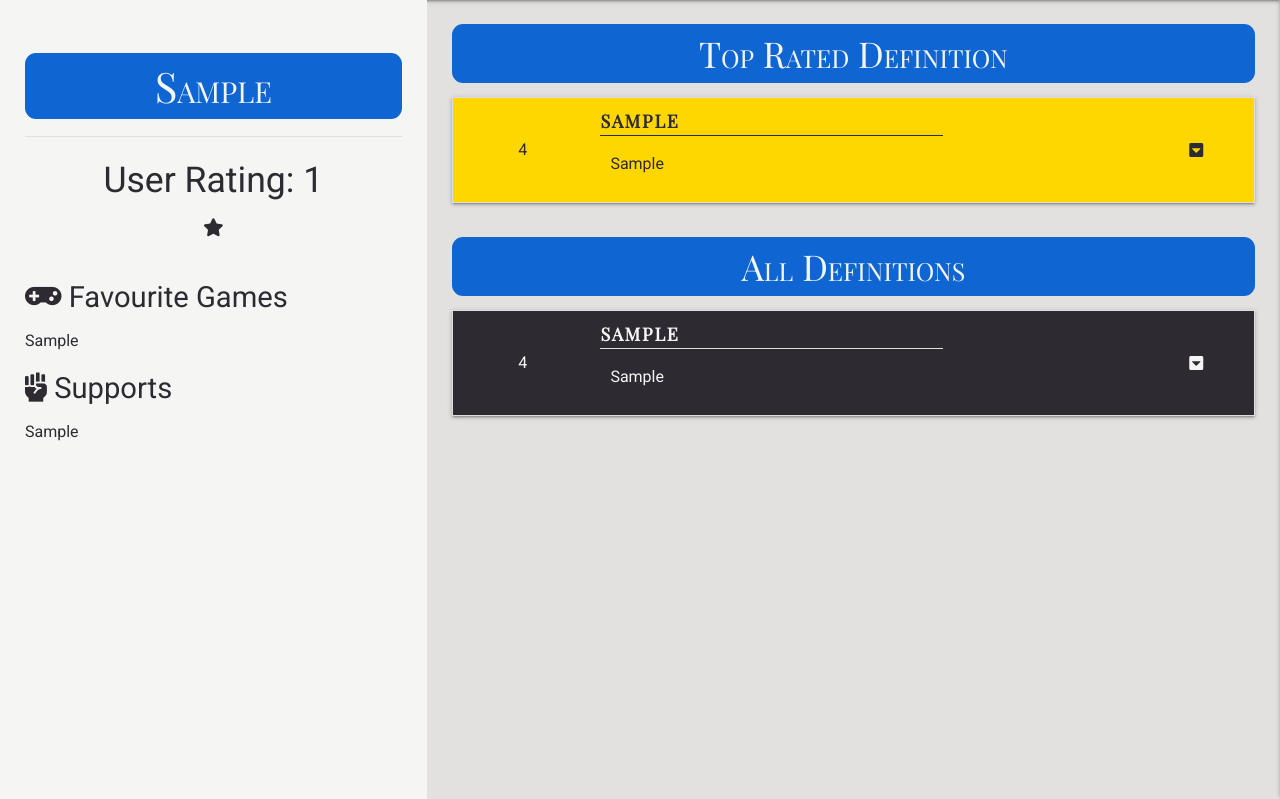
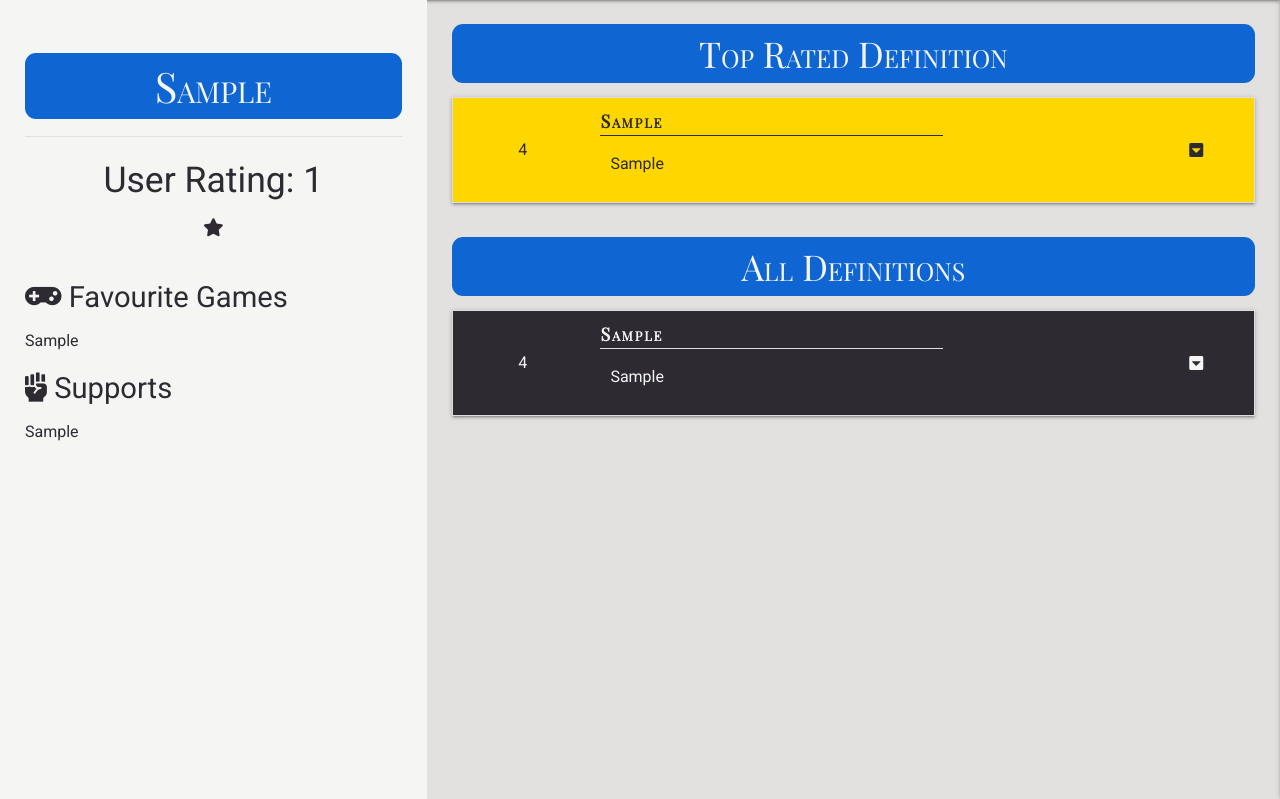
Before and after one commit to mark-obeirne/esports-dictionary, a Flask app: a page that uses templates/profile.html in a window 1280 px wide. Shown: the part 64-863 px from the top of the page. Run offline with Flask 2, Linux system fonts and the light colour scheme; a database or web service that is not in the repository returns one stand-in record (values such as "Sample title"); some libraries are stand-ins or nearby versions.

Commit message:
Update style of term definitions and filters
- Update font style of term headers to capitalise with small caps
- Update focus and active behaviour of blue buttons away from Materialize
colours

```diff
--- a/static/css/style.css
+++ b/static/css/style.css
@@ -70,6 +70,8 @@ html, body {
 
 .term {
     font-family: 'Playfair Display', serif;
+    text-transform: capitalize;
+    font-variant: small-caps;
     font-size: 1.8rem;
     letter-spacing: 0.1em;
 }
@@ -254,6 +256,10 @@ textarea.materialize-textarea:not(.browser-default):focus:not([readonly]) {
 
 .blue-btn:hover {
     background-color: #257FEF;
+}
+
+.blue-background:active, .blue-background:focus {
+    background-color: #257FEF
 }
 
 .padded-btns {
--- a/templates/profile.html
+++ b/templates/profile.html
@@ -46,7 +46,7 @@ endblock %} {% block content %}
               <p class="term-rating">{{ toprated[0].rating }}</p>
             </div>
             <div class="col s9 term-section">
-              <span class="uppercase term strong"
+              <span class="term strong"
                 >{{ toprated[0].term_header}}</span
               >
               <div class="divider dark-background"></div>
@@ -95,7 +95,7 @@ endblock %} {% block content %}
               <p class="term-rating">{{ term.rating }}</p>
             </div>
             <div class="col s9 term-section">
-              <span class="uppercase term strong">{{ term.term_header}}</span>
+              <span class="term strong">{{ term.term_header}}</span>
               <div class="divider"></div>
               {% for game in games %} {% if game._id == term.game_fk %}
               <span class="game-name small-text block"
--- a/templates/terms.html
+++ b/templates/terms.html
@@ -377,7 +377,7 @@
 										</div>
 										<div class="col s8 term-section">
 											<!--Term Definitions-->
-											<span class="uppercase term strong">{{ term.term_header}}</span>
+											<span class="term strong">{{ term.term_header}}</span>
 											<div class="divider"></div>
 											{% for game in games %} {% if game._id == term.game_fk %}
 											<span class="game-name small-text block">{{ game.game_name }}</span>
```
